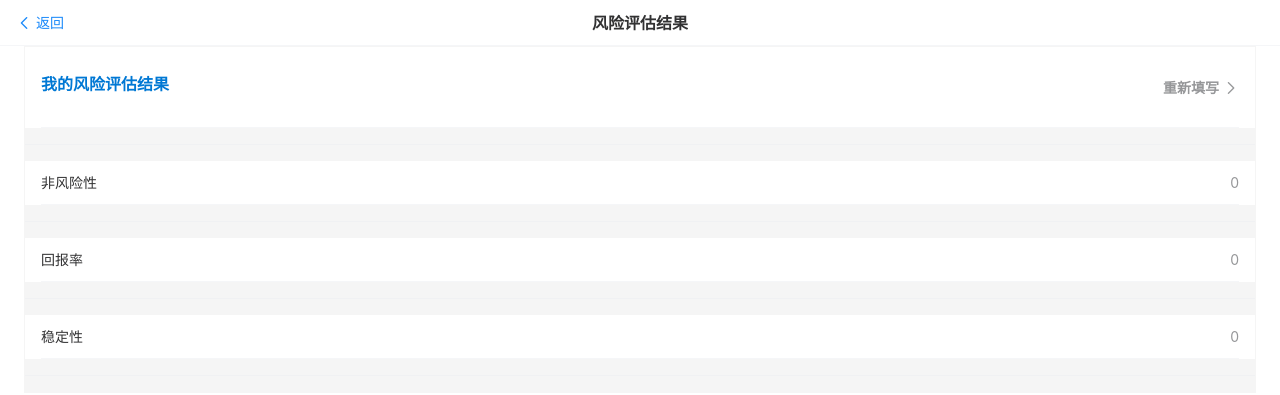
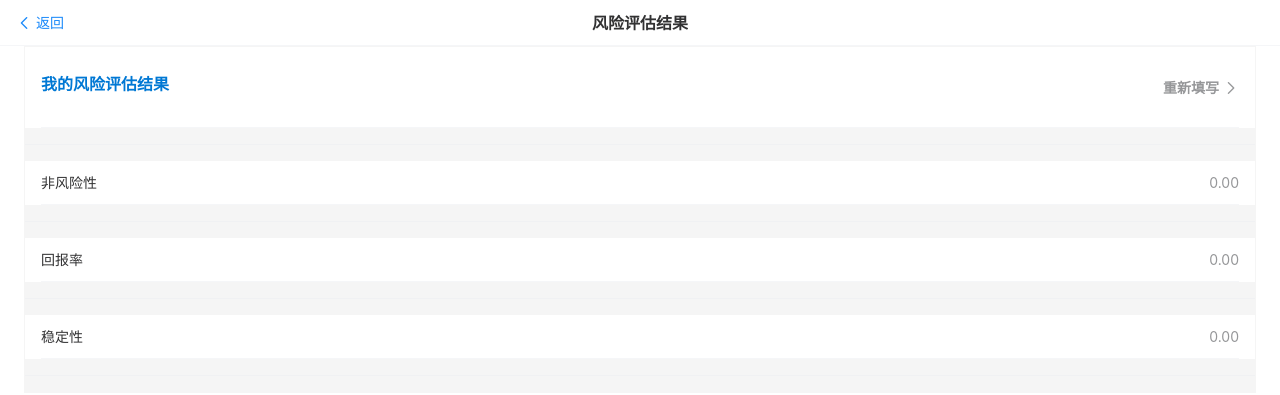
Before and after one commit to suns-18/Xindong-invest-assistant-front-h5, a Vue app: page /riskConfig/result in a window 1280 px wide. Shown: the top 395 px of the page. Built offline with nearby package versions, Linux system fonts and the light colour scheme; no server answers.

Commit message:
feat: RiskResult.vue

```diff
--- a/src/pages/mainLayout/RiskResult.vue
+++ b/src/pages/mainLayout/RiskResult.vue
@@ -5,19 +5,19 @@
         <h2 class="analysis-title">我的风险评估结果</h2>
       </template>
       <template #value>
-        <a><h4>重新填写</h4></a >
+        <a><h4>重新填写</h4></a>
       </template>
     </van-cell>
 
     <!-- 显示风险评估结果 -->
     <van-divider />
-    <van-cell center title="非风险性" :value="result.antiRisk" />
+    <van-cell center title="非风险性" :value="result.antiRisk.toFixed(2)" />
     <van-divider />
 
-    <van-cell center title="回报率" :value="result.returnRate" />
+    <van-cell center title="回报率" :value="result.returnRate.toFixed(2)" />
     <van-divider />
 
-    <van-cell center title="稳定性" :value="result.stability" />
+    <van-cell center title="稳定性" :value="result.stability.toFixed(2)" />
     <van-divider />
   </div>
 </template>
```
